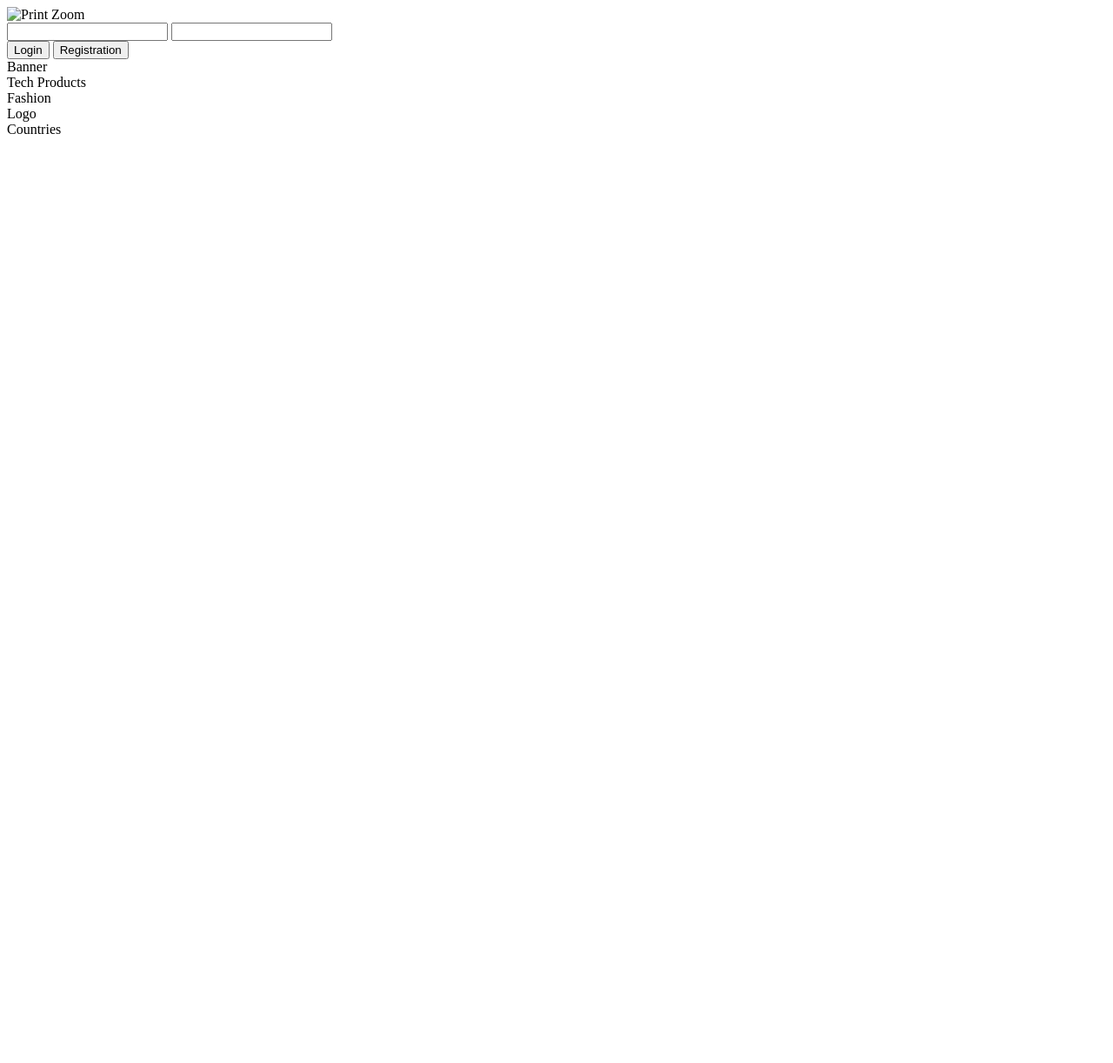
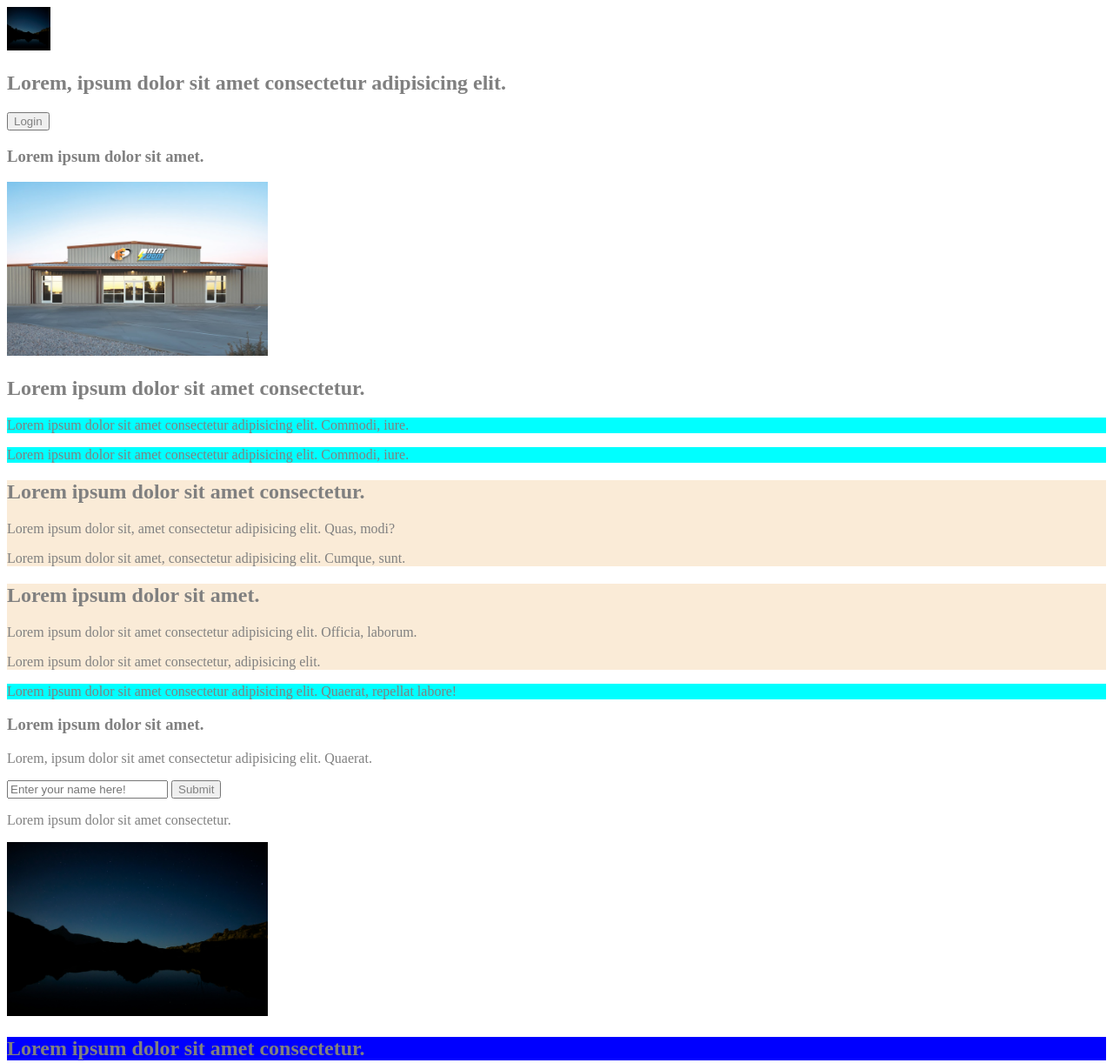
Before and after one commit to EthanArvizo/Frontend-Projects, a plain HTML site: page index.html in a window 1280 px wide. Shown: the top 1222 px of the page at 87% size. Before the commit the page ends 800 px from the top, so only its background shows below. Drawn offline with Linux system fonts and the light colour scheme.

Commit message:
undestanding selectors

```diff
--- a/index.html
+++ b/index.html
@@ -6,36 +6,96 @@
     <title>Personal Portfolio</title>
 
     <link rel="shortcut icon" href="favicon.ico" type="image/x-icon" />
+    <link rel="stylesheet" href="./style.css" />
   </head>
 
   <body>
-    <div>
-      <div class="nav" id="logo">
-        <img src="./logo.png" alt="Print Zoom" />
-      </div>
-      <div class="nav">
+    <header>
+      <nav>
+        <img class="logo" src="media/mountains.jpg" alt="Mountain View" />
+        <h2 class="tagline">
+          Lorem, ipsum dolor sit amet consectetur adipisicing elit.
+        </h2>
+      </nav>
+      <button>Login</button>
+    </header>
+
+    <main>
+      <section class="blog-post">
+        <article>
+          <header>
+            <h1>Lorem ipsum dolor sit amet.</h1>
+            <img id="featured-image" src="media/pz-office.jpg" alt="" />
+          </header>
+          <h2>Lorem ipsum dolor sit amet consectetur.</h2>
+          <p>
+            Lorem ipsum dolor sit amet consectetur adipisicing elit. Commodi,
+            iure.
+          </p>
+          <p>
+            Lorem ipsum dolor sit amet consectetur adipisicing elit. Commodi,
+            iure.
+          </p>
+
+          <div>
+            <h2>Lorem ipsum dolor sit amet consectetur.</h2>
+            <p>
+              Lorem ipsum dolor sit, amet consectetur adipisicing elit. Quas,
+              modi?
+            </p>
+            <p>
+              Lorem ipsum dolor sit amet, consectetur adipisicing elit. Cumque,
+              sunt.
+            </p>
+          </div>
+
+          <div>
+            <h2>Lorem ipsum dolor sit amet.</h2>
+            <p>
+              Lorem ipsum dolor sit amet consectetur adipisicing elit. Officia,
+              laborum.
+            </p>
+            <p>Lorem ipsum dolor sit amet consectetur, adipisicing elit.</p>
+          </div>
+
+          <p>
+            Lorem ipsum dolor sit amet consectetur adipisicing elit. Quaerat,
+            repellat labore!
+          </p>
+        </article>
+      </section>
+
+      <section class="contact">
+        <h3>Lorem ipsum dolor sit amet.</h3>
+        <p>
+          Lorem, ipsum dolor sit amet consectetur adipisicing elit. Quaerat.
+        </p>
+
         <form action="">
-          <input type="text" />
-          <input type="text" />
+          <input
+            type="text"
+            name="name"
+            id=""
+            placeholder="Enter your name here!"
+          />
+          <button type="submit">Submit</button>
         </form>
-      </div>
-      <div class="nav" id="auth">
-        <button id="login">Login</button>
-        <button id="register">Registration</button>
-      </div>
-    </div>
 
-    <div>
-      <div>Banner</div>
-      <div>
-        <div>Tech Products</div>
-        <div>Fashion</div>
-      </div>
-    </div>
+        <p>Lorem ipsum dolor sit amet consectetur.</p>
+      </section>
+    </main>
 
-    <div>
-      <div>Logo</div>
-      <div>Countries</div>
-    </div>
+    <footer>
+      <img src="media/mountains.jpg" alt="Mountain View" />
+      <h2 class="tagline" id="footer">
+        Lorem ipsum dolor sit amet consectetur.
+      </h2>
+      <ul>
+        <li><a href="">Home</a></li>
+        <li><a href="">About</a></li>
+        <li><a href="">Contact</a></li>
+        <li><a href="">Youtube</a></li>
+      </ul>
+    </footer>
   </body>
 </html>
--- /dev/null
+++ b/style.css
@@ -0,0 +1,34 @@
+*{
+    color: gray;
+}
+
+.logo{
+    width: 50px;
+    height: 50px;
+}
+
+#featured-image{
+    width: 300px;
+    height: 200px;
+}
+footer img{
+    width: 300px;
+    height: 200px;
+
+}
+
+article>p{
+    background-color: aqua;
+}
+
+header~div{
+    background-color: antiquewhite;
+}
+
+header + p{
+    background-color: darkgray;
+}
+
+.tagline#footer{
+background-color: blue;
+}
```
Also changed, not shown: media/banner-test.jpg (added), media/pz-office.jpg (added).
